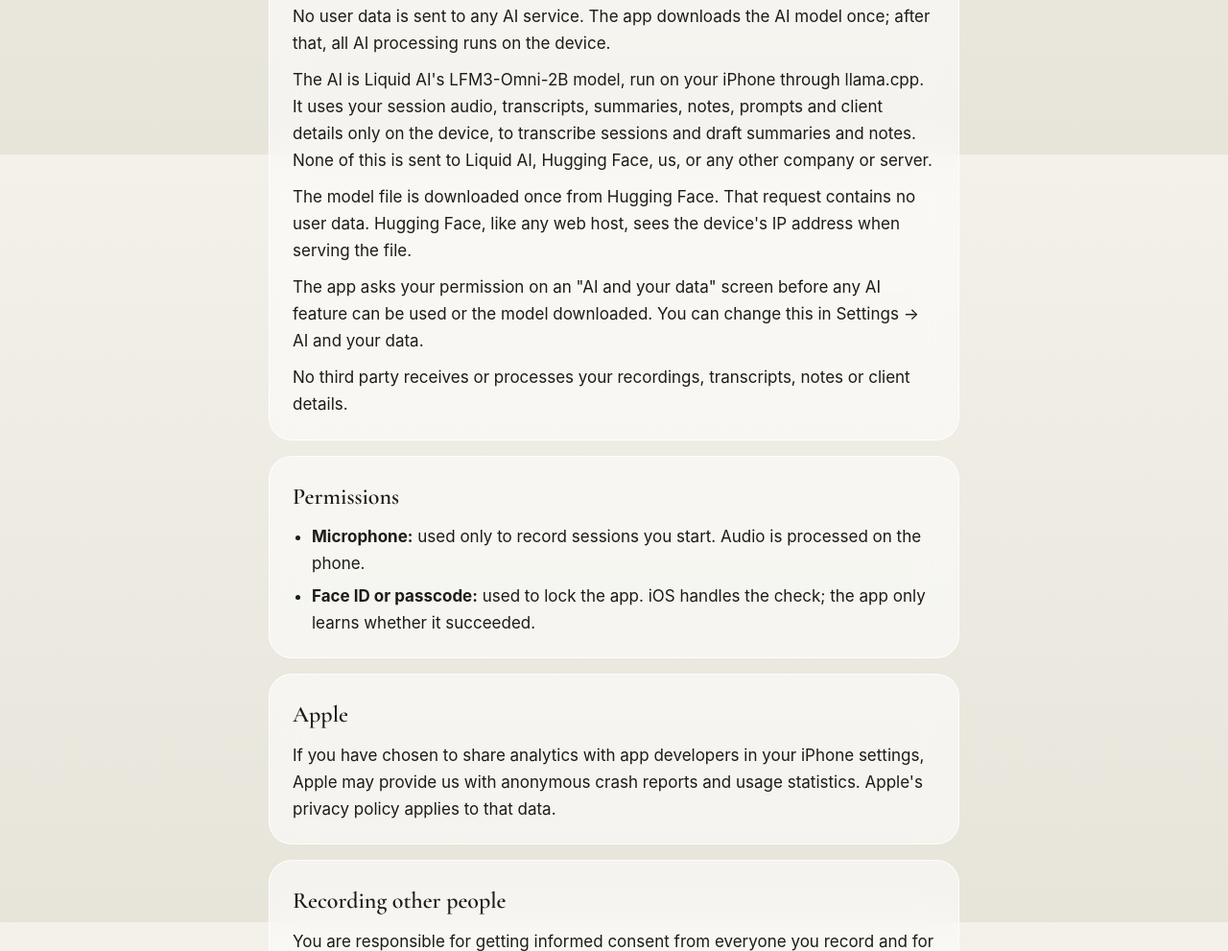
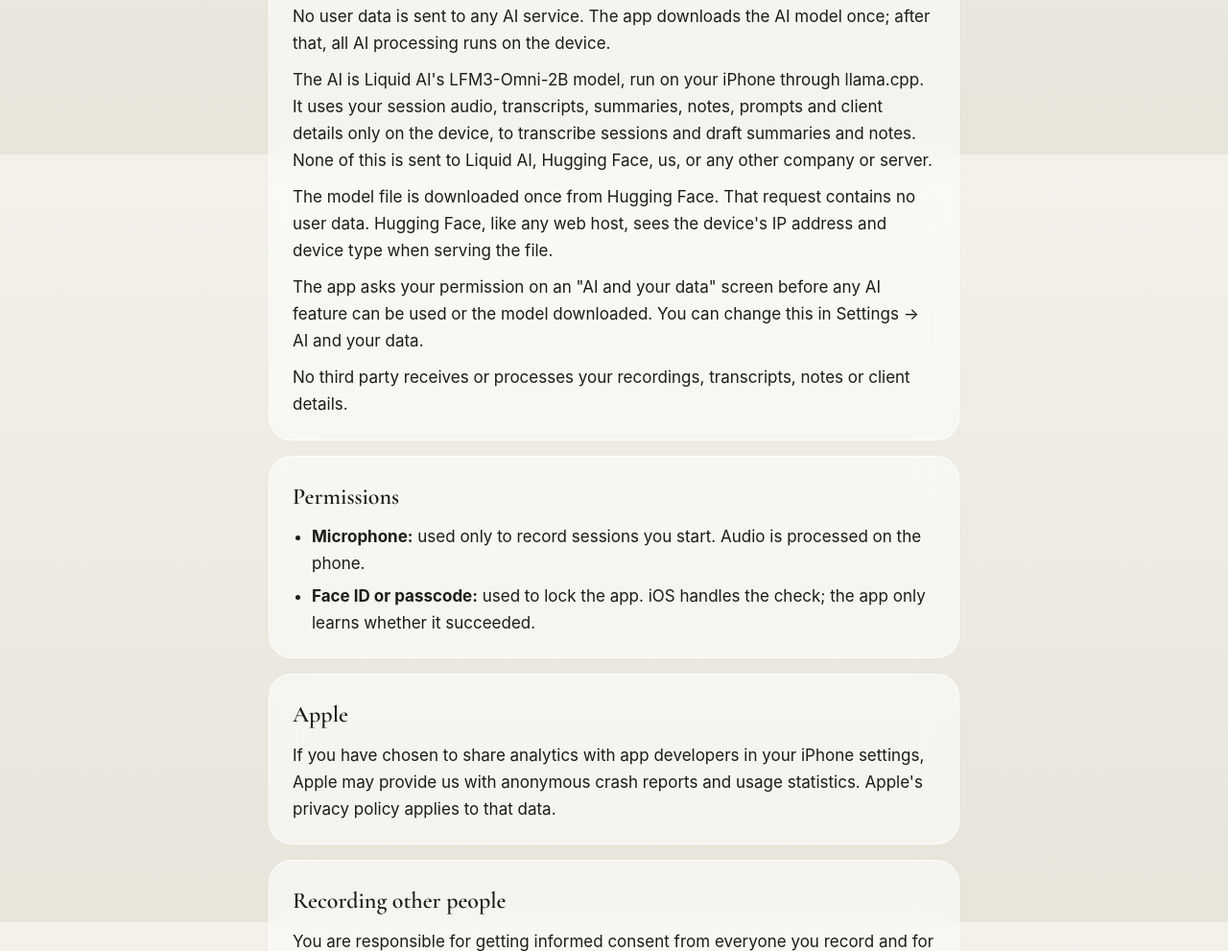
Before and after one commit to Studio-Catharsis-Creative-Lab/nano-notes, a plain HTML site: page privacy.html in a window 1280 px wide. Shown: the part 1439-2430 px from the top of the page at 96% size. Drawn offline with nearby package versions, Linux system fonts and the light colour scheme.

Commit message:
Privacy: match app wording on what Hugging Face sees
Co-Authored-By: Claude Sonnet 5.5 <noreply@anthropic.com>
Claude-Session: https://claude.ai/code/session_01KtoU4a54o1sj9mMv3VwWhP

```diff
--- a/privacy.html
+++ b/privacy.html
@@ -75,7 +75,7 @@ p { margin: 0; }
     <h2>AI features and third parties</h2>
     <p>No user data is sent to any AI service. The app downloads the AI model once; after that, all AI processing runs on the device.</p>
     <p>The AI is Liquid AI's LFM3-Omni-2B model, run on your iPhone through llama.cpp. It uses your session audio, transcripts, summaries, notes, prompts and client details only on the device, to transcribe sessions and draft summaries and notes. None of this is sent to Liquid AI, Hugging Face, us, or any other company or server.</p>
-    <p>The model file is downloaded once from Hugging Face. That request contains no user data. Hugging Face, like any web host, sees the device's IP address when serving the file.</p>
+    <p>The model file is downloaded once from Hugging Face. That request contains no user data. Hugging Face, like any web host, sees the device's IP address and device type when serving the file.</p>
     <p>The app asks your permission on an "AI and your data" screen before any AI feature can be used or the model downloaded. You can change this in Settings → AI and your data.</p>
     <p>No third party receives or processes your recordings, transcripts, notes or client details.</p>
   </section>
```
